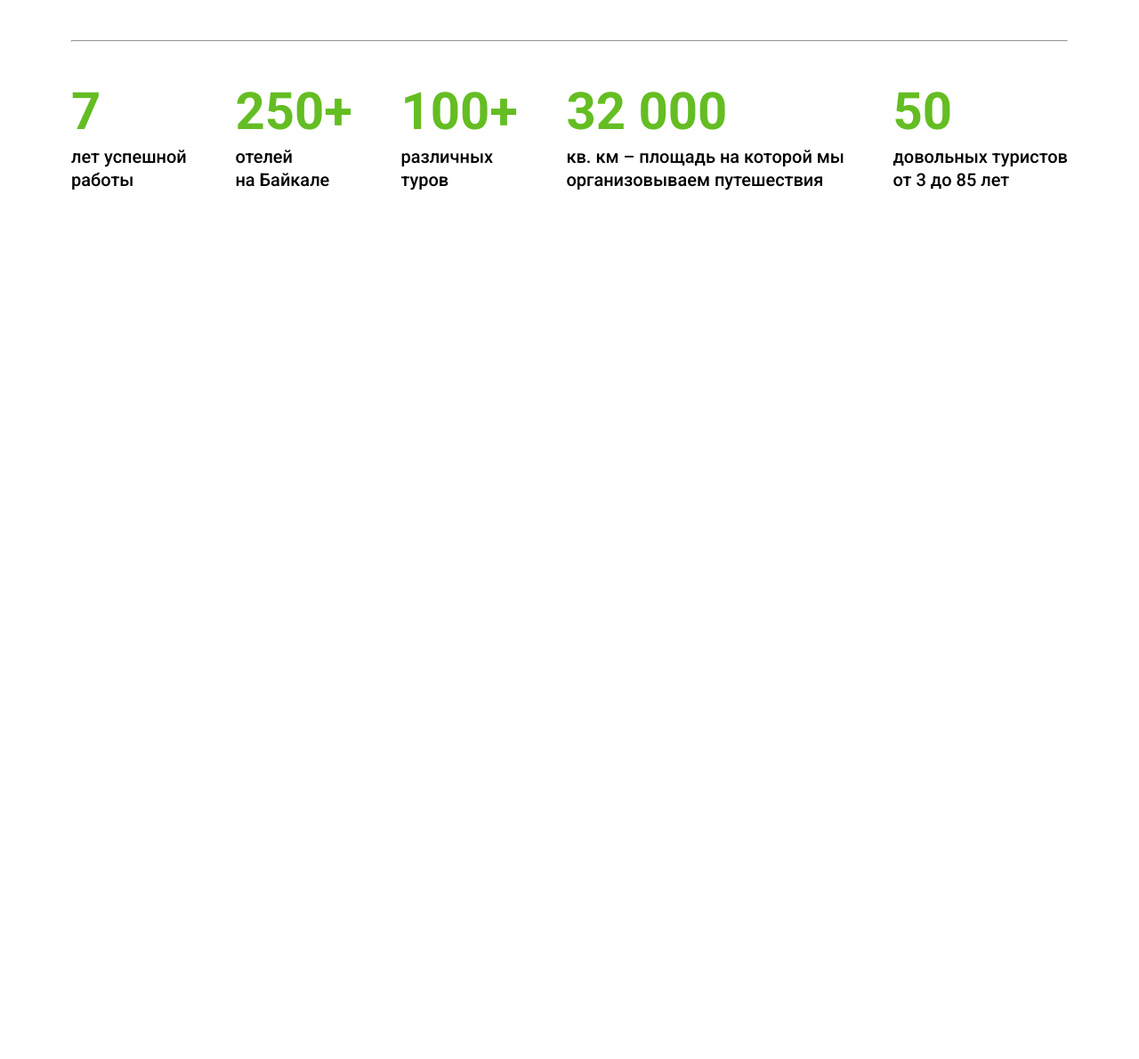
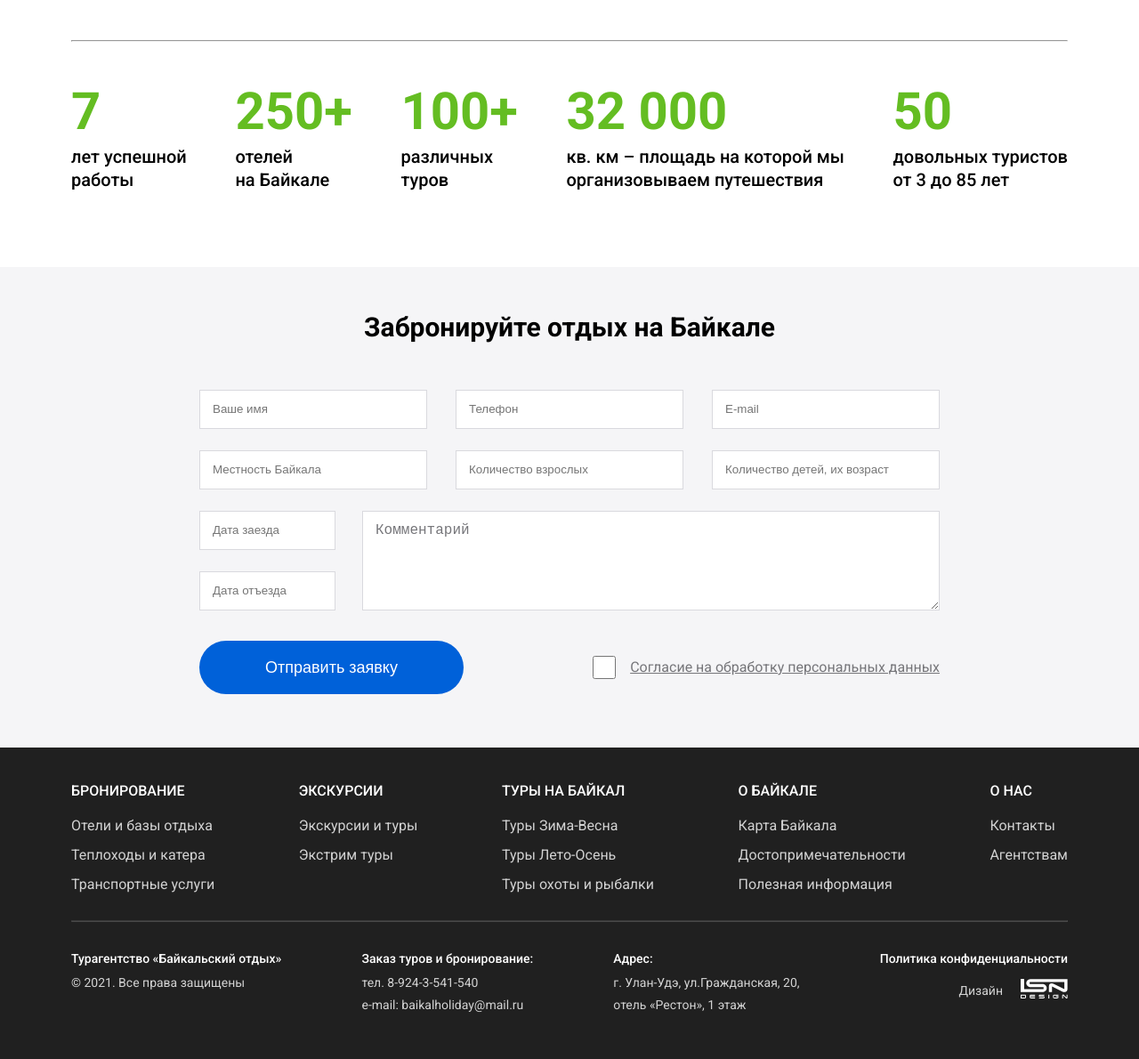
Before and after one commit to Alexandr-77/Baikal, a plain HTML site: page index.html in a window 1280 px wide. Shown: the part 6017-7207 px from the top of the page at 89% size. Before the commit the page ends 6317 px from the top, so only its background shows below. Drawn offline with nearby package versions, Linux system fonts and the light colour scheme; a web font is replaced by a local one.

Commit message:
Add files via upload

```diff
--- a/index.html
+++ b/index.html
@@ -369,7 +369,8 @@
             <a class="gallery-a-mobil" href="#">Перейти в раздел</a>
         </div>
     </div>
-    <!-- ============= -->
+
+
     <section class="recreation">
         <div class="container">
             <h2>Байкальский отдых с нами – это легко!</h2>
@@ -396,7 +397,6 @@
         </div>
     </section>
 
-    <!-- ============= -->
 
     <section class="benefitss">
         <div class="container">
@@ -430,6 +430,123 @@
         </div>
     </section>
 
+    <!-- ========= форма ========= -->
+
+    <section class="zayavka">
+        <div class="container zayavka-container">
+            <h2 class="global-h2">Забронируйте отдых на Байкале</h2>
+            <form class="zayavka-block">
+                <div class="zayavka-block__top">
+                    <input type="text" placeholder="Ваше имя">
+                    <input type="text" placeholder="Телефон">
+                    <input type="text" placeholder="E-mail">
+                    <input type="text" placeholder="Местность Байкала">
+                    <input type="text" placeholder="Количество взрослых">
+                    <input type="text" placeholder="Количество детей, их возраст">
+                </div>
+                <div class="zayavka-block__centr">
+                    <div class="zayavka-block__centr-left">
+                        <input type="text" placeholder="Дата заезда">
+                        <input type="text" placeholder="Дата отъезда">
+                    </div>
+                    <div class="zayavka-block__centr-right">
+                        <textarea>Комментарий</textarea>
+                    </div>
+                </div>
+                <div class="zayavka-block__btn">
+                    <div class="zayavka-block__btn-l">
+                        <button class="btn-z">Отправить заявку</button>
+                    </div>
+                    <div class="zayavka-block__btn-r">
+                        <input type="checkbox" name="zayavka-check" id="zayavka-check">
+                        <label for="zayavka-check">Согласие на обработку персональных&nbsp;данных</label>
+                    </div>
+
+                </div>
+            </form>
+        </div>
+    </section>
+
+    <footer class="footer">
+        <div class="container">
+            <div class="footer-block">
+
+                <div class="footer-block__item">
+                    <h2>Бронирование</h2>
+                    <ul class="footer-menu">
+                        <li class="footer-menu__li"><a href="#">Отели и базы отдыха</a></li>
+                        <li class="footer-menu__li"><a href="#">Теплоходы и катера</a></li>
+                        <li class="footer-menu__li"><a href="#">Транспортные услуги</a></li>
+                    </ul>
+                </div>
+                <div class="footer-block__item">
+                    <h2>Экскурсии</h2>
+                    <ul class="footer-menu">
+                        <li class="footer-menu__li"><a href="#">Экскурсии и туры</a></li>
+                        <li class="footer-menu__li"><a href="#">Экстрим туры</a></li>
+                    </ul>
+                </div>
+                <div class="footer-block__item">
+                    <h2>Туры на Байкал</h2>
+                    <ul class="footer-menu">
+                        <li class="footer-menu__li"><a href="#">Туры Зима-Весна</a></li>
+                        <li class="footer-menu__li"><a href="#">Туры Лето-Осень</a></li>
+                        <li class="footer-menu__li"><a href="#">Туры охоты и рыбалки</a></li>
+                    </ul>
+                </div>
+                <div class="footer-block__item">
+                    <h2>О Байкале</h2>
+                    <ul class="footer-menu">
+                        <li class="footer-menu__li"><a href="#">Карта Байкала</a></li>
+                        <li class="footer-menu__li"><a href="#">Достопримечательности</a></li>
+                        <li class="footer-menu__li"><a href="#">Полезная информация</a></li>
+                    </ul>
+                </div>
+                <div class="footer-block__item">
+                    <h2>О нас</h2>
+                    <ul class="footer-menu">
+                        <li class="footer-menu__li"><a href="#">Контакты</a></li>
+                        <li class="footer-menu__li"><a href="#">Агентствам</a></li>
+                    </ul>
+                </div>
+
+            </div>
+            <hr class="footer-hr">
+
+            <div class="footer-end">
+
+                <div class="footer-end__child">
+                    <h3>Турагентство «Байкальский отдых»</h3>
+                    <p>© 2021. Все права защищены</p>
+                </div>
+
+                <div class="footer-end__child">
+                    <h3>Заказ туров и бронирование:</h3>
+                    <p>тел. 8-924-3-541-540</p>
+                    <p>e-mail: baikalholiday@mail.ru</p>
+                </div>
+
+                <div class="footer-end__child">
+                    <h3>Адрес:</h3>
+                    <p>г. Улан-Удэ, ул.Гражданская, 20,</p>
+                    <p>отель «Рестон», 1 этаж</p>
+                </div>
+
+                <div class="footer-end__child">
+                    <h3>Политика конфиденциальности</h3>
+                    <div class="footer-end__child-image">
+                        <p>Дизайн</p>
+                        <img src="./img/footer/footer.svg" alt="img">
+                    </div>
+                </div>
+
+            </div>
+
+        </div>
+    </footer>
+
+
+
 
 
 
```
